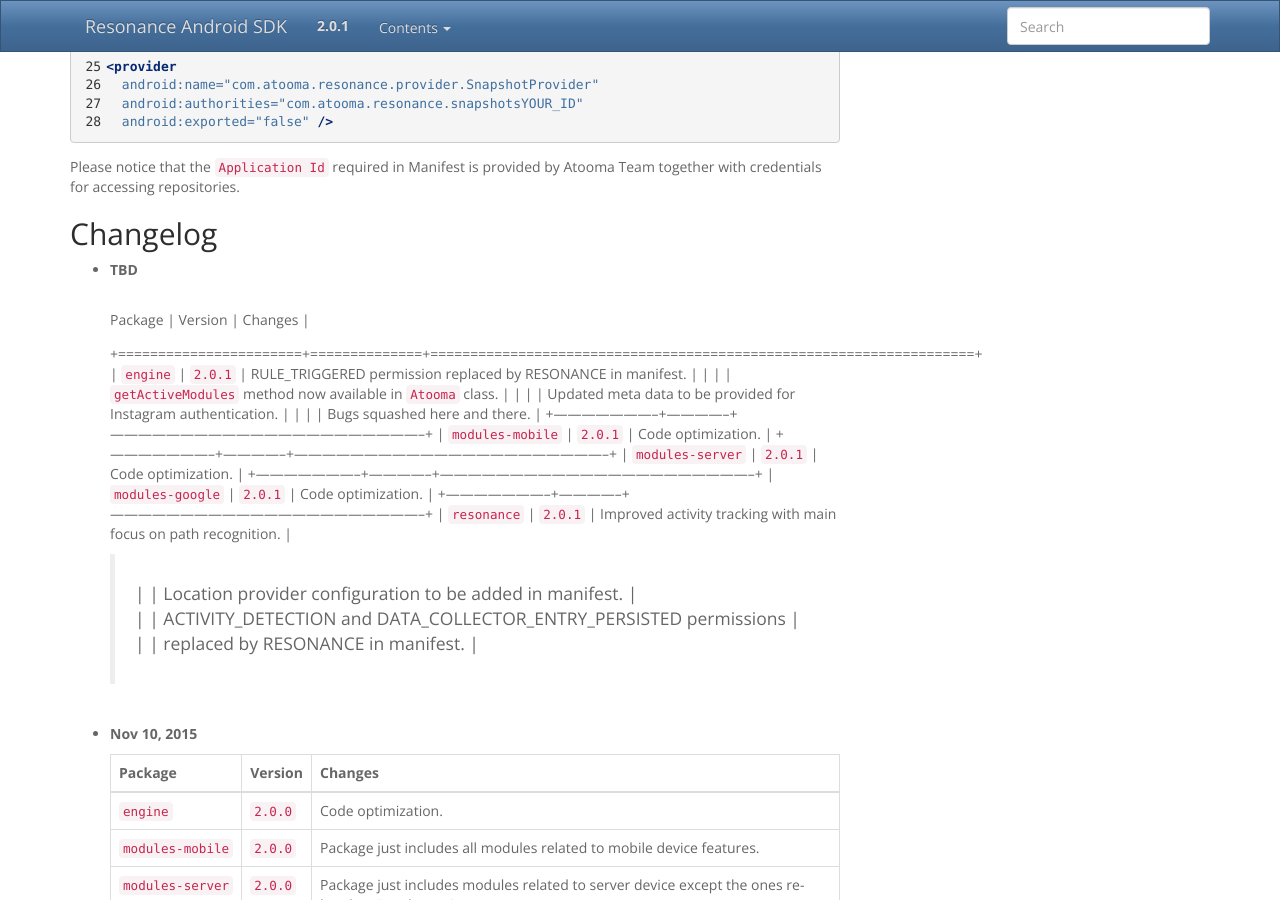
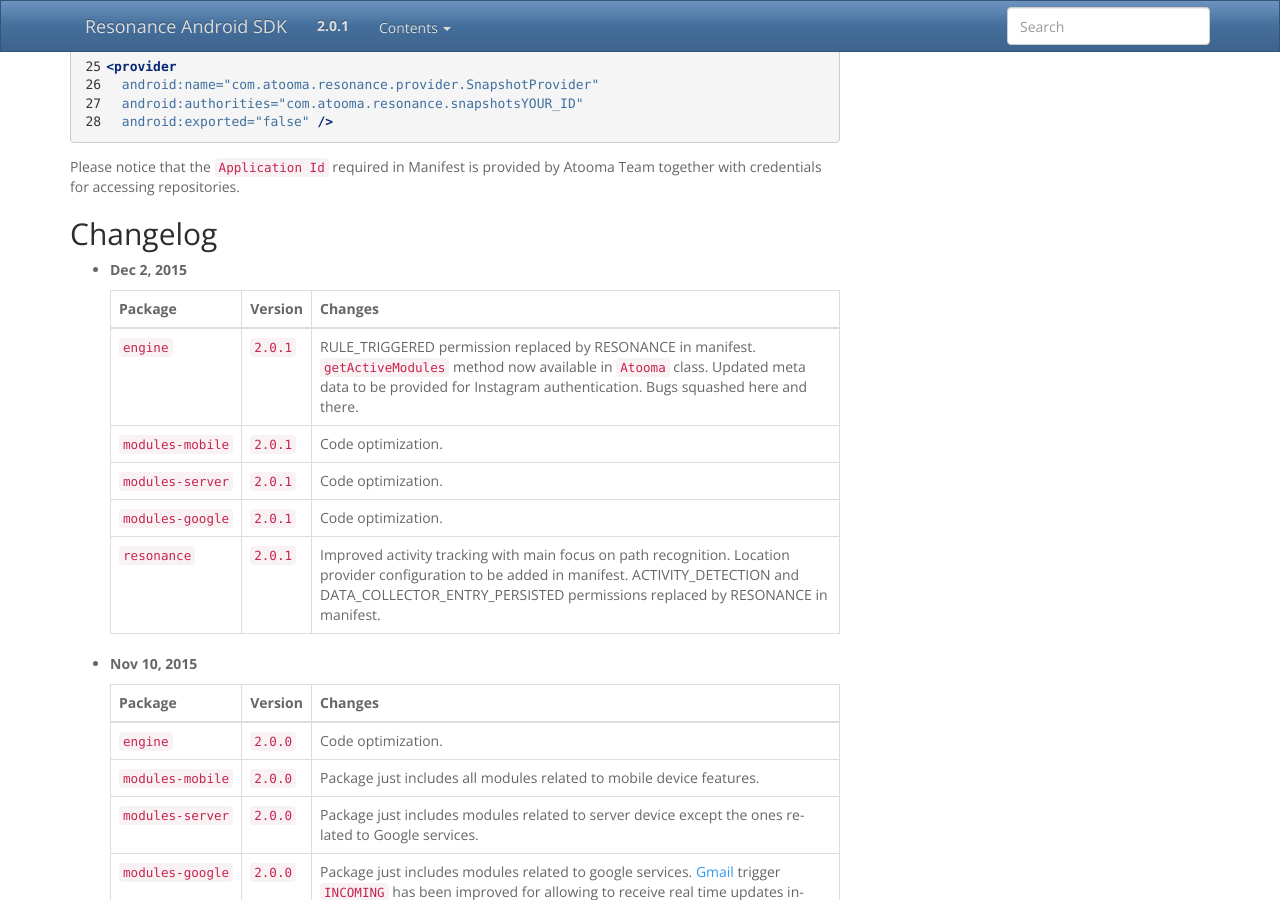
Before and after one commit to atooma/doc-resonance-sdk, a Sphinx documentation site: the page built from docs/source/index.rst, in a window 1280 px wide and 900 px high, scrolled down 1648 px. Built offline with Sphinx 7.4.7, drawn with Linux system fonts in a browser that asks for light colours; pages that are not in the unit, such as notebooks, are missing from menus.

Commit message:
Fixing formatting issue

```diff
--- a/docs/source/index.rst
+++ b/docs/source/index.rst
@@ -130,11 +130,11 @@ Please notice that the ``Application Id`` required in Manifest is provided by At
 Changelog
 ---------------------------------------
 
-* **TBD**
+* **Dec 2, 2015**
 
   .. cssclass:: table-bordered
 
-	+-----------------------+--------------+--------------------------------------------------------------------+
+  +-----------------------+--------------+--------------------------------------------------------------------+
   | Package               | Version      | Changes                                                            |
   +=======================+==============+====================================================================+
   | ``engine``            | ``2.0.1``    | RULE_TRIGGERED permission replaced by RESONANCE in manifest.       |
@@ -149,9 +149,9 @@ Changelog
   | ``modules-google``    | ``2.0.1``    | Code optimization.                                                 |
   +-----------------------+--------------+--------------------------------------------------------------------+
   | ``resonance``         | ``2.0.1``    | Improved activity tracking with main focus on path recognition.    |
-	|                       |              | Location provider configuration to be added in manifest.           |
-	|                       |              | ACTIVITY_DETECTION and DATA_COLLECTOR_ENTRY_PERSISTED permissions  |
-	|                       |              | replaced by RESONANCE in manifest.                                 |
+  |                       |              | Location provider configuration to be added in manifest.           |
+  |                       |              | ACTIVITY_DETECTION and DATA_COLLECTOR_ENTRY_PERSISTED permissions  |
+  |                       |              | replaced by RESONANCE in manifest.                                 |
   +-----------------------+--------------+--------------------------------------------------------------------+
 
 * **Nov 10, 2015**
```
